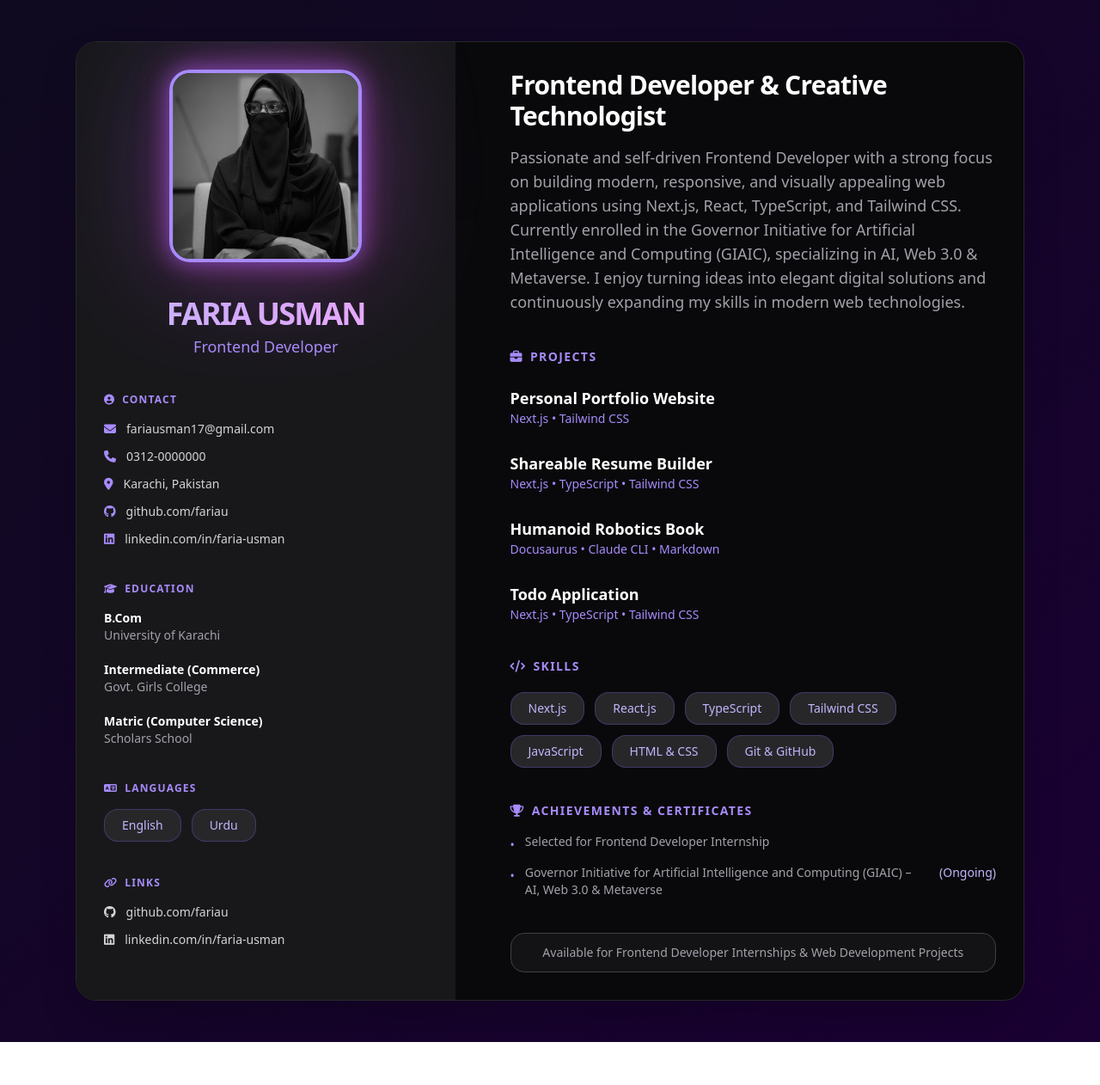
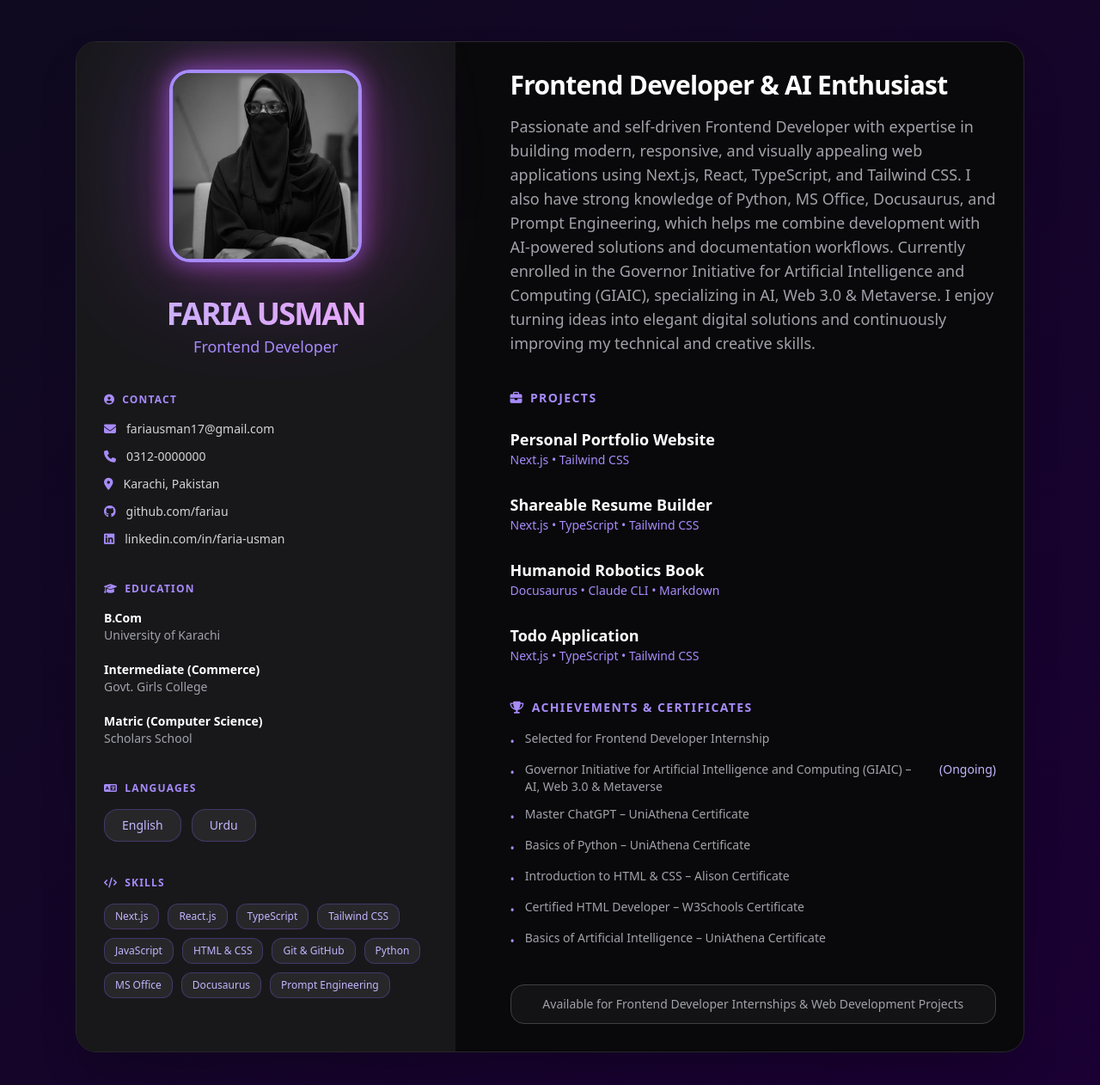
Before and after one commit to fariau/my-resume, a plain HTML site: page index.html in a window 1280 px wide. Shown: the whole page at 86% size. Before the commit the page ends 1212 px from the top, so only its background shows below. Drawn offline with nearby package versions, Linux system fonts and the light colour scheme.

Commit message:
add certificates

```diff
--- a/index.html
+++ b/index.html
@@ -1,5 +1,6 @@
 <!DOCTYPE html>
 <html lang="en">
+
 <head>
   <meta charset="UTF-8" />
   <meta name="viewport" content="width=device-width, initial-scale=1.0" />
@@ -10,9 +11,10 @@
     body {
       background: linear-gradient(135deg, #0f0a1f, #1a0033);
     }
+
     .neon-glow {
       box-shadow: 0 0 25px rgba(139, 92, 246, 0.6),
-                  0 0 40px rgba(236, 72, 153, 0.4);
+        0 0 40px rgba(236, 72, 153, 0.4);
     }
   </style>
 </head>
@@ -20,22 +22,25 @@
 <body class="min-h-screen py-8 md:py-12 font-sans">
 
   <div class="max-w-6xl mx-auto px-4 md:px-6">
-    <div class="grid md:grid-cols-12 gap-6 md:gap-8 bg-zinc-950 border border-zinc-800 rounded-3xl overflow-hidden shadow-2xl">
+    <div
+      class="grid md:grid-cols-12 gap-6 md:gap-8 bg-zinc-950 border border-zinc-800 rounded-3xl overflow-hidden shadow-2xl">
 
       <!-- ==================== LEFT COLUMN ==================== -->
       <div class="md:col-span-5 bg-zinc-900 p-6 md:p-8 space-y-8 md:space-y-10">
 
         <!-- Photo -->
         <div class="relative mx-auto w-48 h-48 md:w-56 md:h-56">
-          <div class="absolute inset-0 bg-gradient-to-br from-violet-500 to-fuchsia-500 rounded-3xl blur-3xl opacity-40 neon-glow"></div>
-          <img src="me.jpg"
-               alt="Faria Usman"
-               class="relative w-full h-full object-cover rounded-3xl border-4 border-violet-400 neon-glow" />
+          <div
+            class="absolute inset-0 bg-gradient-to-br from-violet-500 to-fuchsia-500 rounded-3xl blur-3xl opacity-40 neon-glow">
+          </div>
+          <img src="me.jpg" alt="Faria Usman"
+            class="relative w-full h-full object-cover rounded-3xl border-4 border-violet-400 neon-glow" />
         </div>
 
         <!-- Name -->
         <div class="text-center">
-          <h1 class="text-3xl md:text-4xl font-bold tracking-tighter bg-gradient-to-r from-violet-300 to-fuchsia-300 bg-clip-text text-transparent">
+          <h1
+            class="text-3xl md:text-4xl font-bold tracking-tighter bg-gradient-to-r from-violet-300 to-fuchsia-300 bg-clip-text text-transparent">
             FARIA USMAN
           </h1>
           <p class="text-violet-400 text-base md:text-lg font-medium mt-1">Frontend Developer</p>
@@ -47,11 +52,14 @@
             <i class="fas fa-user-circle"></i> CONTACT
           </h3>
           <div class="space-y-3 text-sm text-zinc-300">
-            <p class="flex items-center gap-3"><i class="fas fa-envelope text-violet-400"></i> fariausman17@gmail.com</p>
+            <p class="flex items-center gap-3"><i class="fas fa-envelope text-violet-400"></i> fariausman17@gmail.com
+            </p>
             <p class="flex items-center gap-3"><i class="fas fa-phone text-violet-400"></i> 0312-0000000</p>
-            <p class="flex items-center gap-3"><i class="fas fa-map-marker-alt text-violet-400"></i> Karachi, Pakistan</p>
+            <p class="flex items-center gap-3"><i class="fas fa-map-marker-alt text-violet-400"></i> Karachi, Pakistan
+            </p>
             <p class="flex items-center gap-3"><i class="fab fa-github text-violet-400"></i> github.com/fariau</p>
-            <p class="flex items-center gap-3"><i class="fab fa-linkedin text-violet-400"></i> linkedin.com/in/faria-usman</p>
+            <p class="flex items-center gap-3"><i class="fab fa-linkedin text-violet-400"></i>
+              linkedin.com/in/faria-usman</p>
           </div>
         </div>
 
@@ -82,37 +90,49 @@
             <i class="fas fa-language"></i> LANGUAGES
           </h3>
           <div class="flex flex-wrap gap-3">
-            <span class="px-5 py-2 bg-zinc-800 border border-violet-500/30 text-violet-300 rounded-2xl text-sm">English</span>
-            <span class="px-5 py-2 bg-zinc-800 border border-violet-500/30 text-violet-300 rounded-2xl text-sm">Urdu</span>
+            <span
+              class="px-5 py-2 bg-zinc-800 border border-violet-500/30 text-violet-300 rounded-2xl text-sm">English</span>
+            <span
+              class="px-5 py-2 bg-zinc-800 border border-violet-500/30 text-violet-300 rounded-2xl text-sm">Urdu</span>
           </div>
         </div>
 
-        <!-- Links -->
-        <div>
+        <!-- Skills -->
+        <section>
           <h3 class="uppercase text-xs tracking-widest text-violet-400 font-semibold mb-4 flex items-center gap-2">
-            <i class="fas fa-link"></i> LINKS
+            <i class="fas fa-code"></i> SKILLS
           </h3>
-          <div class="space-y-3 text-sm text-zinc-300">
-            <p class="flex items-center gap-3"><i class="fab fa-github"></i> github.com/fariau</p>
-            <p class="flex items-center gap-3"><i class="fab fa-linkedin"></i> linkedin.com/in/faria-usman</p>
+          <div class="flex flex-wrap gap-2.5">
+            <span class="px-3 py-1.5 bg-zinc-800 border border-violet-500/30 text-violet-300 rounded-xl text-xs"> Next.js</span>
+            <span class="px-3 py-1.5 bg-zinc-800 border border-violet-500/30 text-violet-300 rounded-xl text-xs"> React.js </span>
+            <span class="px-3 py-1.5 bg-zinc-800 border border-violet-500/30 text-violet-300 rounded-xl text-xs"> TypeScript</span>
+            <span class="px-3 py-1.5 bg-zinc-800 border border-violet-500/30 text-violet-300 rounded-xl text-xs"> Tailwind CSS</span>
+            <span class="px-3 py-1.5 bg-zinc-800 border border-violet-500/30 text-violet-300 rounded-xl text-xs"> JavaScript</span>
+            <span class="px-3 py-1.5 bg-zinc-800 border border-violet-500/30 text-violet-300 rounded-xl text-xs"> HTML & CSS </span>
+            <span class="px-3 py-1.5 bg-zinc-800 border border-violet-500/30 text-violet-300 rounded-xl text-xs"> Git & GitHub </span>
+            <span class="px-3 py-1.5 bg-zinc-800 border border-violet-500/30 text-violet-300 rounded-xl text-xs"> Python</span>
+            <span class="px-3 py-1.5 bg-zinc-800 border border-violet-500/30 text-violet-300 rounded-xl text-xs"> MS Office</span>
+            <span class="px-3 py-1.5 bg-zinc-800 border border-violet-500/30 text-violet-300 rounded-xl text-xs">Docusaurus</span>
+            <span class="px-3 py-1.5 bg-zinc-800 border border-violet-500/30 text-violet-300 rounded-xl text-xs"> Prompt Engineering</span>
           </div>
-        </div>
-
+        </section>
       </div>
 
       <!-- ==================== RIGHT COLUMN ==================== -->
       <div class="md:col-span-7 p-6 md:p-8 space-y-8 md:space-y-10">
+        <div>
+          <h2 class="text-2xl md:text-3xl font-bold text-white tracking-tight">
+            Frontend Developer & AI Enthusiast
+          </h2>
 
-        <!-- Short Intro - Improved -->
-        <div>
-          <h2 class="text-2xl md:text-3xl font-bold text-white tracking-tight">Frontend Developer & Creative Technologist</h2>
           <p class="text-zinc-400 mt-4 leading-relaxed text-base md:text-lg">
-            Passionate and self-driven Frontend Developer with a strong focus on building
-            modern, responsive, and visually appealing web applications using Next.js,
-            React, TypeScript, and Tailwind CSS. Currently enrolled in the Governor Initiative
-            for Artificial Intelligence and Computing (GIAIC), specializing in AI, Web 3.0 & Metaverse.
-            I enjoy turning ideas into elegant digital solutions and continuously expanding my skills
-            in modern web technologies.
+            Passionate and self-driven Frontend Developer with expertise in building modern, responsive, and visually
+            appealing web applications using Next.js, React, TypeScript, and Tailwind CSS.
+            I also have strong knowledge of Python, MS Office, Docusaurus, and Prompt Engineering, which helps me
+            combine development with AI-powered solutions and documentation workflows.
+            Currently enrolled in the Governor Initiative for Artificial Intelligence and Computing (GIAIC),
+            specializing in AI, Web 3.0 & Metaverse. I enjoy turning ideas into elegant digital solutions and
+            continuously improving my technical and creative skills.
           </p>
         </div>
 
@@ -141,37 +161,51 @@
           </div>
         </section>
 
-        <!-- Skills -->
-        <section>
-          <h3 class="uppercase text-sm tracking-widest text-violet-400 font-semibold mb-5 flex items-center gap-2">
-            <i class="fas fa-code"></i> SKILLS
-          </h3>
-          <div class="flex flex-wrap gap-3">
-            <span class="px-5 py-2 bg-zinc-800 border border-violet-500/30 text-violet-300 rounded-2xl text-sm">Next.js</span>
-            <span class="px-5 py-2 bg-zinc-800 border border-violet-500/30 text-violet-300 rounded-2xl text-sm">React.js</span>
-            <span class="px-5 py-2 bg-zinc-800 border border-violet-500/30 text-violet-300 rounded-2xl text-sm">TypeScript</span>
-            <span class="px-5 py-2 bg-zinc-800 border border-violet-500/30 text-violet-300 rounded-2xl text-sm">Tailwind CSS</span>
-            <span class="px-5 py-2 bg-zinc-800 border border-violet-500/30 text-violet-300 rounded-2xl text-sm">JavaScript</span>
-            <span class="px-5 py-2 bg-zinc-800 border border-violet-500/30 text-violet-300 rounded-2xl text-sm">HTML & CSS</span>
-            <span class="px-5 py-2 bg-zinc-800 border border-violet-500/30 text-violet-300 rounded-2xl text-sm">Git & GitHub</span>
-          </div>
-        </section>
-
         <!-- Achievements & Certificates -->
         <section>
           <h3 class="uppercase text-sm tracking-widest text-violet-400 font-semibold mb-4 flex items-center gap-2">
             <i class="fas fa-trophy"></i> ACHIEVEMENTS & CERTIFICATES
           </h3>
+
           <ul class="text-sm text-zinc-400 space-y-3">
+
             <li class="flex items-start gap-3">
               <span class="text-violet-400 mt-1">•</span>
               Selected for Frontend Developer Internship
             </li>
+
             <li class="flex items-start gap-3">
               <span class="text-violet-400 mt-1">•</span>
               Governor Initiative for Artificial Intelligence and Computing (GIAIC) – AI, Web 3.0 & Metaverse
               <span class="text-violet-300">(Ongoing)</span>
             </li>
+
+            <!-- CERTIFICATES ADDED -->
+            <li class="flex items-start gap-3">
+              <span class="text-violet-400 mt-1">•</span>
+              Master ChatGPT – UniAthena Certificate
+            </li>
+
+            <li class="flex items-start gap-3">
+              <span class="text-violet-400 mt-1">•</span>
+              Basics of Python – UniAthena Certificate
+            </li>
+
+            <li class="flex items-start gap-3">
+              <span class="text-violet-400 mt-1">•</span>
+              Introduction to HTML & CSS – Alison Certificate
+            </li>
+
+            <li class="flex items-start gap-3">
+              <span class="text-violet-400 mt-1">•</span>
+              Certified HTML Developer – W3Schools Certificate
+            </li>
+
+            <li class="flex items-start gap-3">
+              <span class="text-violet-400 mt-1">•</span>
+              Basics of Artificial Intelligence – UniAthena Certificate
+            </li>
+
           </ul>
         </section>
 
@@ -181,10 +215,8 @@
             Available for Frontend Developer Internships & Web Development Projects
           </p>
         </div>
-
       </div>
     </div>
   </div>
-
 </body>
 </html>
```
